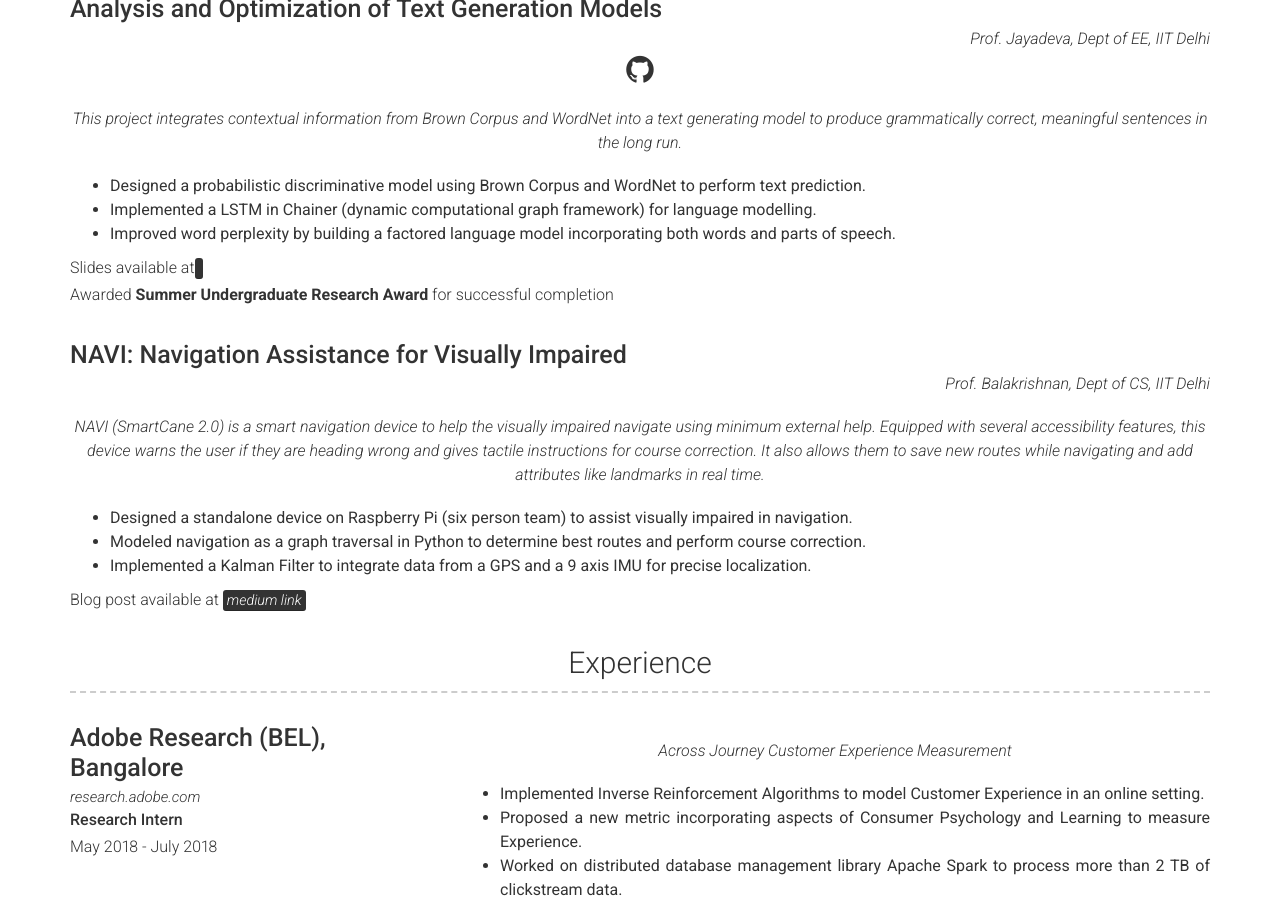
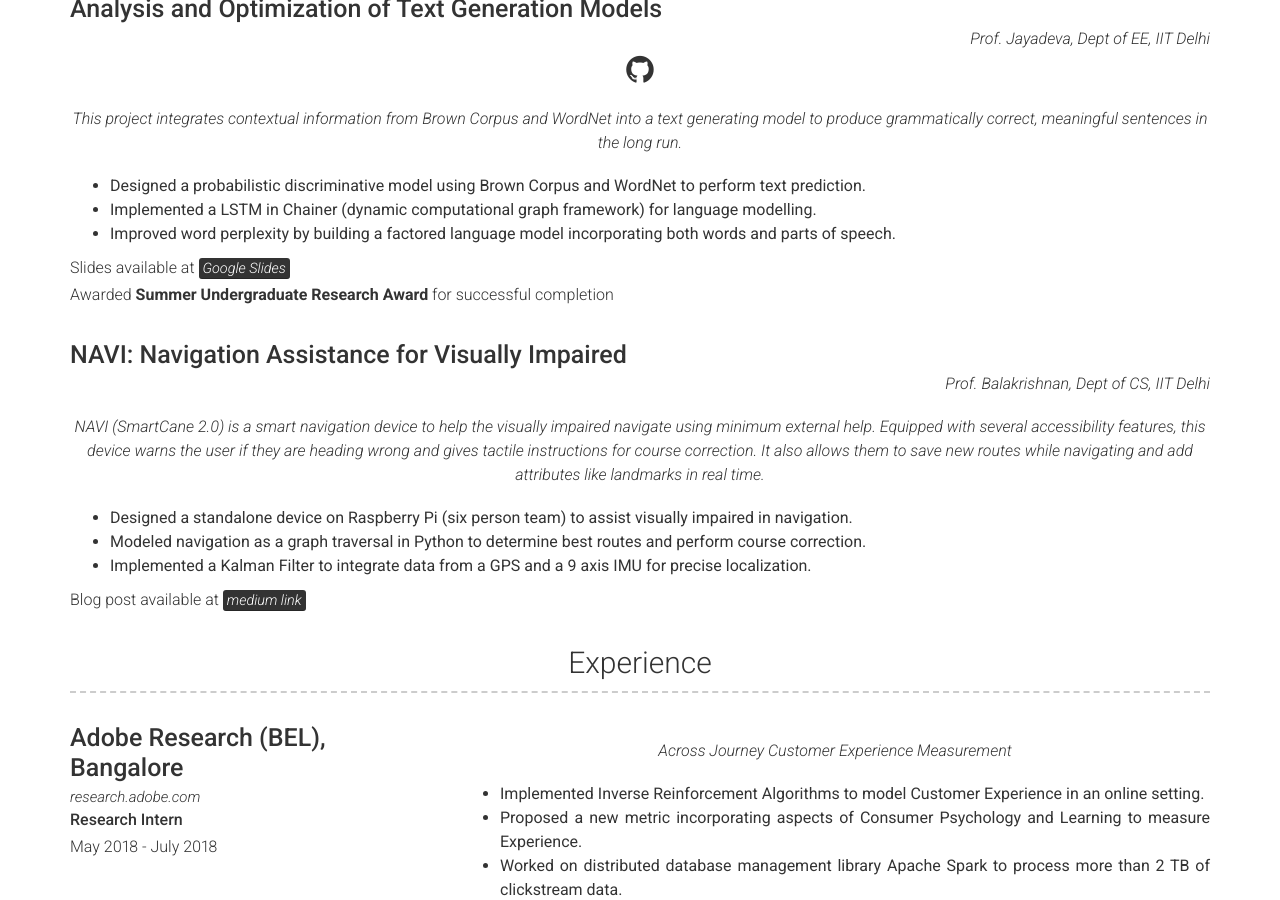
Before and after one commit to VarunSrivastavaIITD/VarunSrivastavaIITD.github.io, a Jekyll site: the page built from index.md, in a window 1280 px wide and 900 px high, scrolled down 1945 px. Built offline with Jekyll 4.4.1, drawn with Linux system fonts in a browser that asks for light colours; some web fonts are replaced.

Commit message:
Fix empty anchor text

```diff
--- a/_data/projects.yml
+++ b/_data/projects.yml
@@ -68,7 +68,7 @@
     - Implemented a LSTM in Chainer (dynamic computational graph framework) for language modelling.
     - Improved word perplexity by building a factored language model incorporating both words and parts of speech.
 
-    Slides available at [<mark></mark>](https://docs.google.com/presentation/d/1PigfDzFcpsljJSDm6KxIaPtv2bT0D0X3sml4PiW2VQo/edit?usp=sharing)
+    Slides available at [<mark>Google Slides</mark>](https://docs.google.com/presentation/d/1PigfDzFcpsljJSDm6KxIaPtv2bT0D0X3sml4PiW2VQo/edit?usp=sharing)
 
     Awarded **Summer Undergraduate Research Award** for successful completion
 
```
